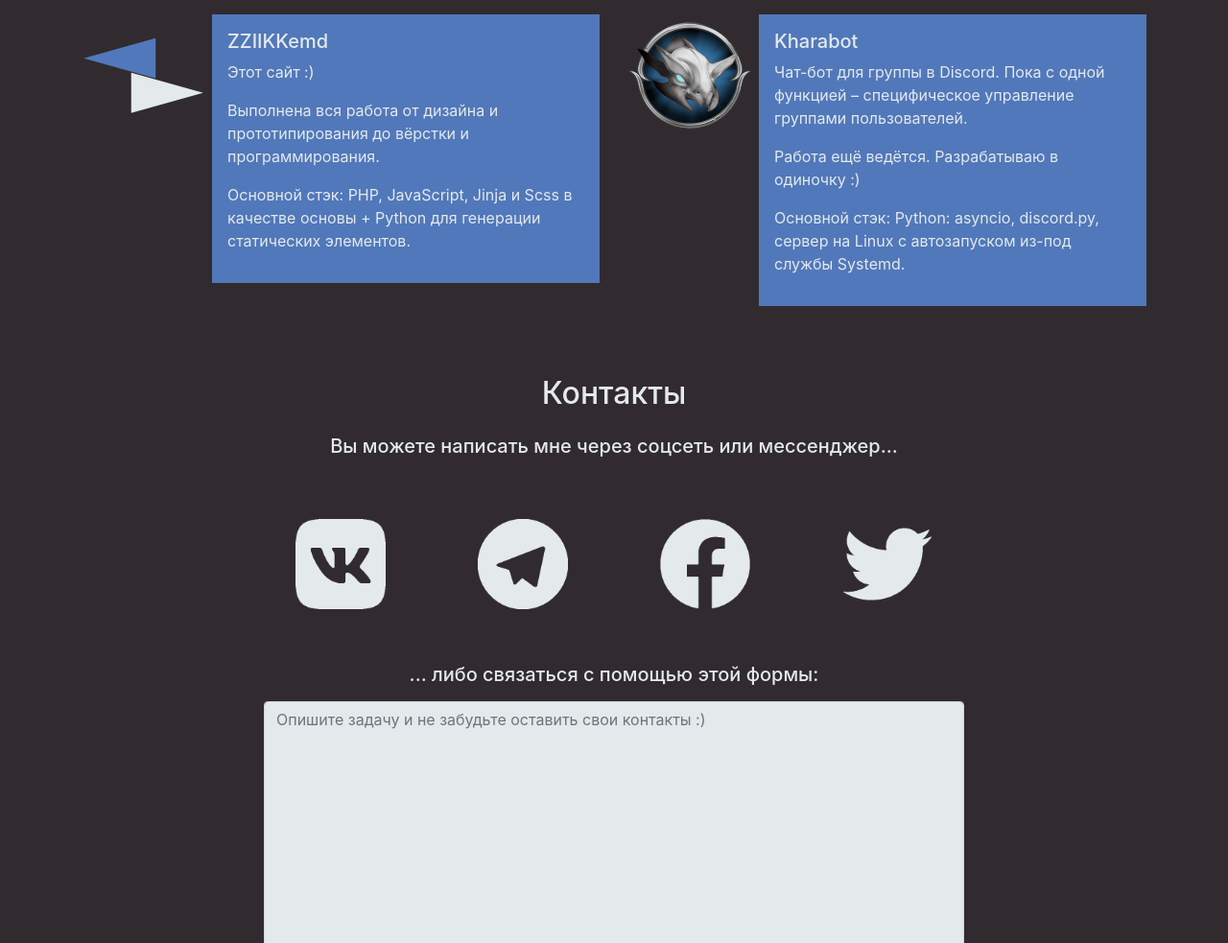
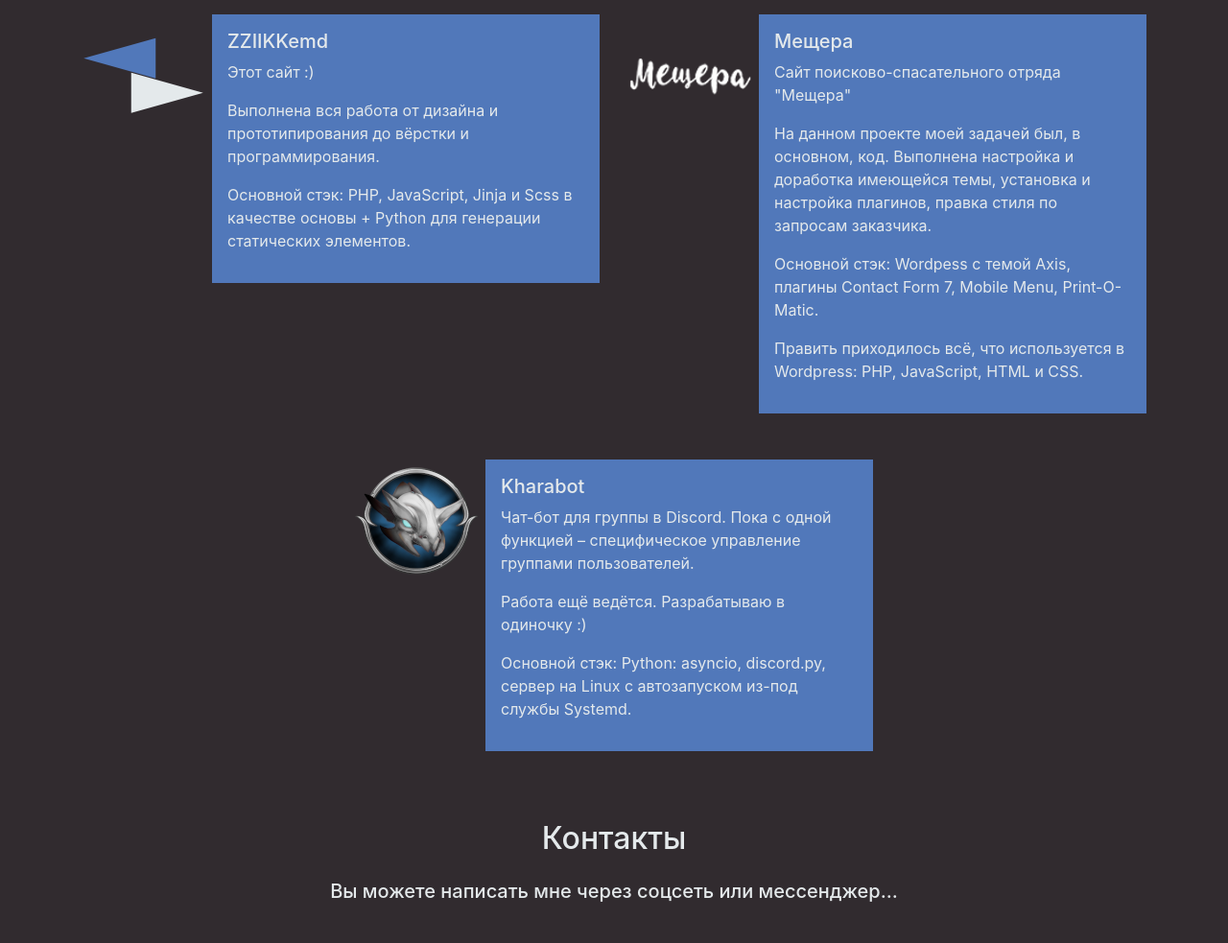
Before and after one commit to NotMoreZZ/mysite, a plain HTML site: page output/index.html in a window 1280 px wide. Shown: the part 1820-2803 px from the top of the page at 96% size. Drawn offline with Linux system fonts and the light colour scheme.

Commit message:
Added new work to portfolio mechera.ru

```diff
--- a/output/index.html
+++ b/output/index.html
@@ -171,6 +171,23 @@
             </div>
 
             <div class="media work position-relative col-12 col-lg-6 my-4">
+                <img src="images/works/mechera.png" alt="mechera" class="img-fluid rounded-0 mr-2">
+                <div class="media-body p-3">
+                    <h5>Мещера</h5>
+
+                    <p>Сайт поисково-спасательного отряда "Мещера"</p>
+
+                    <p>На данном проекте моей задачей был, в основном, код. Выполнена настройка и доработка имеющейся темы, установка и настройка плагинов, правка стиля по запросам заказчика.</p>
+
+                    <p>Основной стэк: Wordpess с темой Axis, плагины Contact Form 7, Mobile Menu, Print-O-Matic.</p>
+
+                    <p>Править приходилось всё, что используется в Wordpress: PHP, JavaScript, HTML и CSS.</p>
+
+                </div>
+                <a href="https://mechera.ru/" target="_blank" class="stretched-link"></a>
+            </div>
+
+            <div class="media work position-relative col-12 col-lg-6 my-4">
                 <img src="images/works/kharabot.png" alt="kharabot" class="img-fluid rounded-0 mr-2">
                 <div class="media-body p-3">
                     <h5>Kharabot</h5>
```
Also changed, not shown: output/images/works/mechera.png (added), 1 other file.
